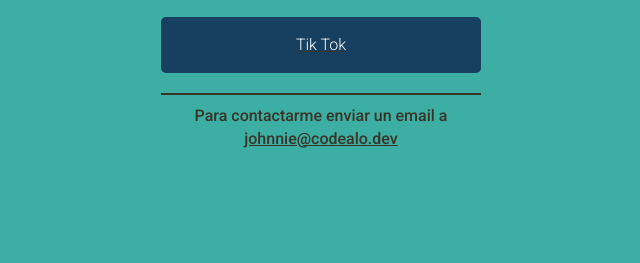
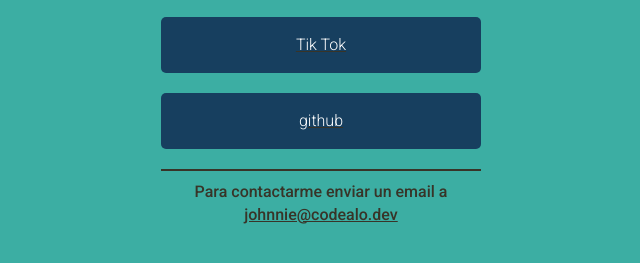
Before and after one commit to SebastianHernadez/sebastianhernandz.github.com, a plain HTML site: page index.html in a window 1280 px wide. Shown: the part 269-532 px from the top of the page, without its empty margins (319-959 px from the left). Drawn offline with Linux system fonts and the light colour scheme.

Commit message:
otra atualizacion

```diff
--- a/index.html
+++ b/index.html
@@ -24,7 +24,9 @@
       <a href="https://www.tiktok.com/@pinguino_arabe">
         <div class="btn">Tik Tok</div>
       </a>
-
+      <a href="https://github.com/SebastianHernadez/sebastianhernandz.github.com">
+        <div class="btn">github</div>
+      </a>
     </div>
     <div class="divider"></div>
     <footer class="footer">Para contactarme enviar un email a <a
```
